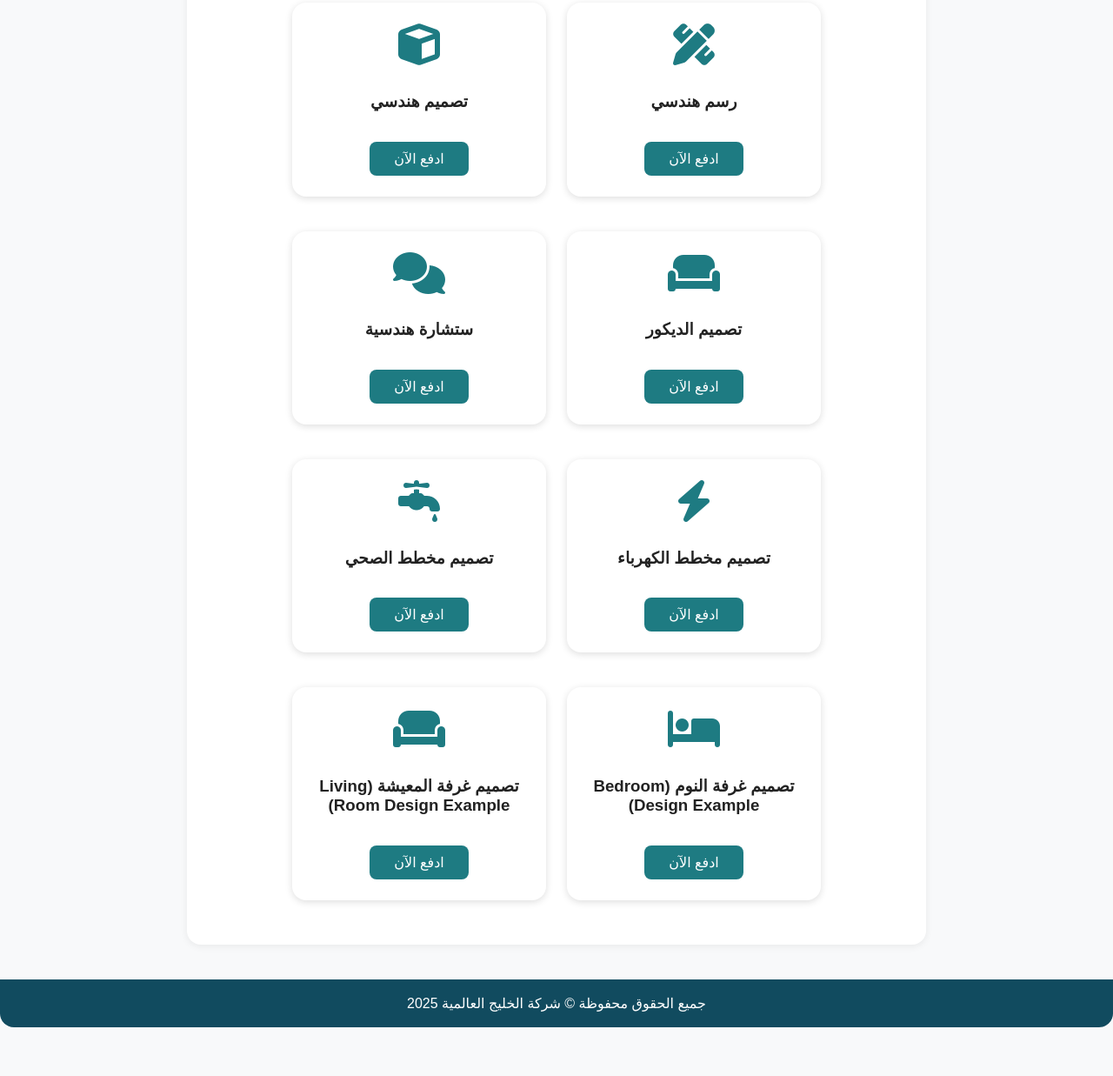
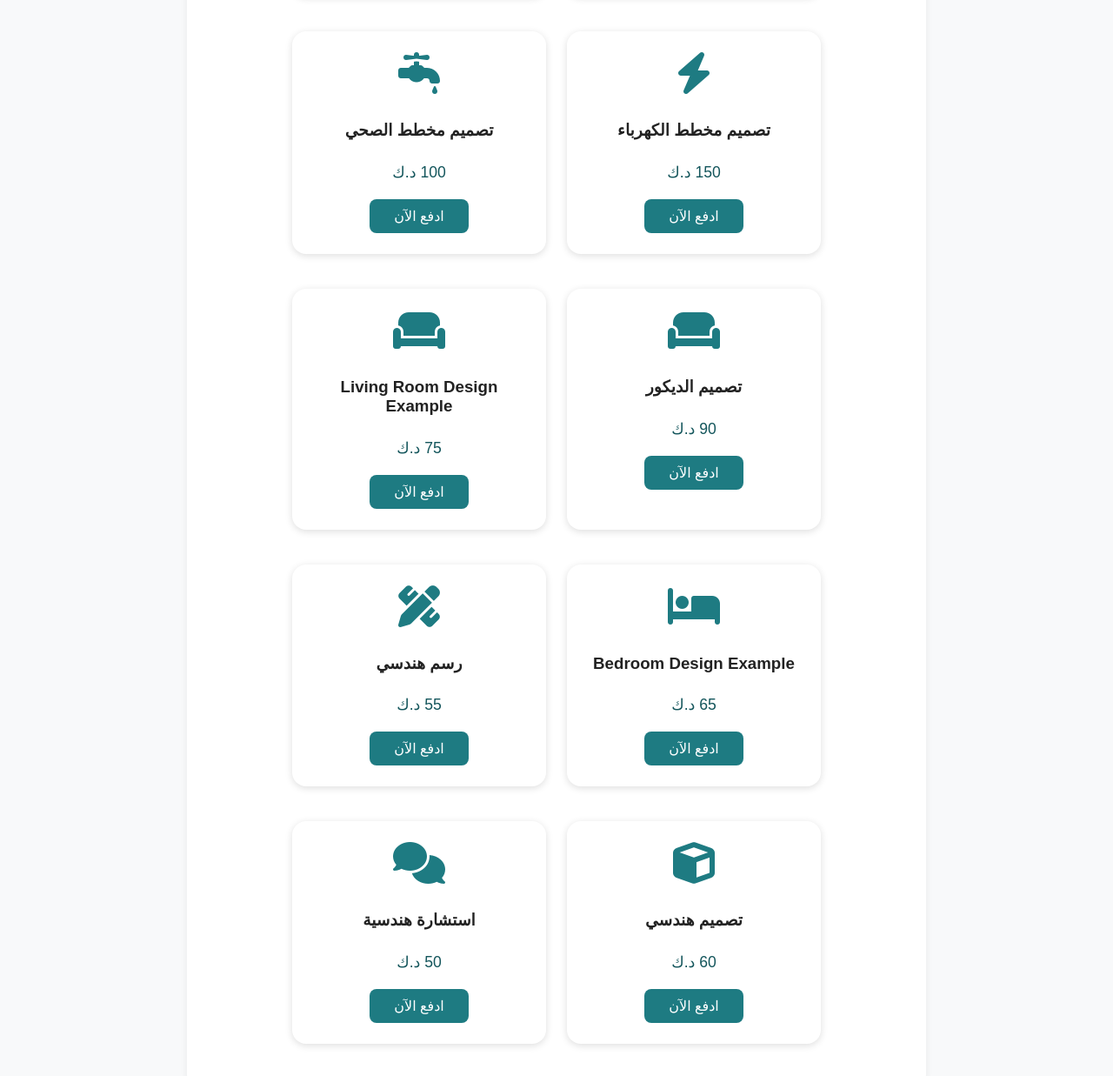
Before and after one commit to albloushi1984/gulf-buildings, a plain HTML site: page services.html in a window 1280 px wide. Shown: the part 566-1803 px from the top of the page at 87% size. Before the commit the page ends 1747 px from the top, so only its background shows below. Drawn offline with Linux system fonts and the light colour scheme.

Commit message:
Update services.html

```diff
--- a/services.html
+++ b/services.html
@@ -31,13 +31,18 @@
             color: #1e7b82;
             margin-bottom: 12px;
         }
+        .service-price {
+            font-size: 1.1em;
+            color: #14565c;
+            margin: 8px 0 12px 0;
+        }
         .pay-btn {
             background: #1e7b82;
             color: #fff;
             border: none;
             border-radius: 8px;
             padding: 10px 28px;
-            margin-top: 16px;
+            margin-top: 8px;
             font-size: 1em;
             cursor: pointer;
             text-decoration: none;
@@ -55,61 +60,71 @@
         <nav>
             <a href="index.html">الرئيسية</a>
             <a href="services.html">الخدمات</a>
-            <a href="contact.html">تواصل معنا</a>
+              <a href="contact.html">تواصل معنا</a>
         </nav>
     </header>
     <div class="container">
         <h2 style="text-align:center;">خدماتنا</h2>
         <div class="services-list">
             <div class="service-card">
+                <i class="fa-solid fa-drafting-compass service-icon"></i>
+                <h3>تصميم مخطط معماري</h3>
+                <p class="service-price">500 د.ك</p>
+                <a href="https://portal.myfatoorah.com/KWT/pa/06051622612445356" target="_blank" class="pay-btn">ادفع الآن</a>
+            </div>
+            <div class="service-card">
                 <i class="fa-solid fa-ruler-combined service-icon"></i>
                 <h3>مراجعة مخططات الهندسيه</h3>
+                <p class="service-price">200 د.ك</p>
                 <a href="https://portal.myfatoorah.com/KWT/pa/06051622612445456" target="_blank" class="pay-btn">ادفع الآن</a>
             </div>
             <div class="service-card">
-                <i class="fa-solid fa-drafting-compass service-icon"></i>
-                <h3>تصميم مخطط معماري</h3>
-                <a href="https://portal.myfatoorah.com/KWT/pa/06051622612445356" target="_blank" class="pay-btn">ادفع الآن</a>
+                <i class="fa-solid fa-bolt service-icon"></i>
+                <h3>تصميم مخطط الكهرباء</h3>
+                <p class="service-price">150 د.ك</p>
+                <a href="https://portal.myfatoorah.com/KWT/pa/06051622612445556" target="_blank" class="pay-btn">ادفع الآن</a>
+            </div>
+            <div class="service-card">
+                <i class="fa-solid fa-faucet-drip service-icon"></i>
+                <h3>تصميم مخطط الصحي</h3>
+                <p class="service-price">100 د.ك</p>
+                <a href="https://portal.myfatoorah.com/KWT/pa/06051622612445656" target="_blank" class="pay-btn">ادفع الآن</a>
+            </div>
+            <div class="service-card">
+                <i class="fa-solid fa-couch service-icon"></i>
+                <h3>تصميم الديكور</h3>
+                <p class="service-price">90 د.ك</p>
+                <a href="https://portal.myfatoorah.com/KWT/pa/06051622612445756" target="_blank" class="pay-btn">ادفع الآن</a>
+            </div>
+            <div class="service-card">
+                <i class="fa-solid fa-couch service-icon"></i>
+                <h3>Living Room Design Example</h3>
+                <p class="service-price">75 د.ك</p>
+                <a href="https://portal.myfatoorah.com/KWT/pa/06051622612445856" target="_blank" class="pay-btn">ادفع الآن</a>
+            </div>
+            <div class="service-card">
+                <i class="fa-solid fa-bed service-icon"></i>
+                <h3>Bedroom Design Example</h3>
+                <p class="service-price">65 د.ك</p>
+                <a href="https://portal.myfatoorah.com/KWT/pa/06051622612445957" target="_blank" class="pay-btn">ادفع الآن</a>
             </div>
             <div class="service-card">
                 <i class="fa-solid fa-pencil-ruler service-icon"></i>
                 <h3>رسم هندسي</h3>
+                <p class="service-price">55 د.ك</p>
                 <a href="https://portal.myfatoorah.com/KWT/pa/06051622612444456" target="_blank" class="pay-btn">ادفع الآن</a>
             </div>
             <div class="service-card">
                 <i class="fa-solid fa-cube service-icon"></i>
                 <h3>تصميم هندسي</h3>
+                <p class="service-price">60 د.ك</p>
                 <a href="https://portal.myfatoorah.com/KWT/pa/06051622612444556" target="_blank" class="pay-btn">ادفع الآن</a>
             </div>
             <div class="service-card">
-                <i class="fa-solid fa-couch service-icon"></i>
-                <h3>تصميم الديكور</h3>
-                <a href="https://portal.myfatoorah.com/KWT/pa/06051622612445756" target="_blank" class="pay-btn">ادفع الآن</a>
-            </div>
-            <div class="service-card">
                 <i class="fa-solid fa-comments service-icon"></i>
-                <h3>ستشارة هندسية</h3>
+                <h3>استشارة هندسية</h3>
+                <p class="service-price">50 د.ك</p>
                 <a href="https://portal.myfatoorah.com/KWT/pa/06051622612444656" target="_blank" class="pay-btn">ادفع الآن</a>
-            </div>
-            <div class="service-card">
-                <i class="fa-solid fa-bolt service-icon"></i>
-                <h3>تصميم مخطط الكهرباء</h3>
-                <a href="https://portal.myfatoorah.com/KWT/pa/06051622612445556" target="_blank" class="pay-btn">ادفع الآن</a>
-            </div>
-            <div class="service-card">
-                <i class="fa-solid fa-faucet-drip service-icon"></i>
-                <h3>تصميم مخطط الصحي</h3>
-                <a href="https://portal.myfatoorah.com/KWT/pa/06051622612445656" target="_blank" class="pay-btn">ادفع الآن</a>
-            </div>
-            <div class="service-card">
-                <i class="fa-solid fa-bed service-icon"></i>
-                <h3>تصميم غرفة النوم (Bedroom Design Example)</h3>
-                <a href="https://portal.myfatoorah.com/KWT/pa/06051622612445957" target="_blank" class="pay-btn">ادفع الآن</a>
-            </div>
-            <div class="service-card">
-                <i class="fa-solid fa-couch service-icon"></i>
-                <h3>تصميم غرفة المعيشة (Living Room Design Example)</h3>
-                <a href="https://portal.myfatoorah.com/KWT/pa/06051622612445856" target="_blank" class="pay-btn">ادفع الآن</a>
             </div>
         </div>
     </div>
```
